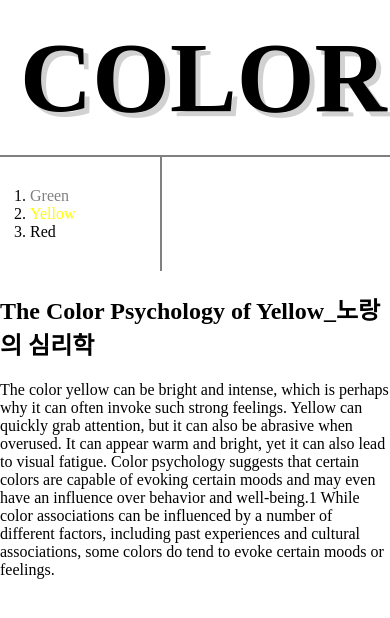
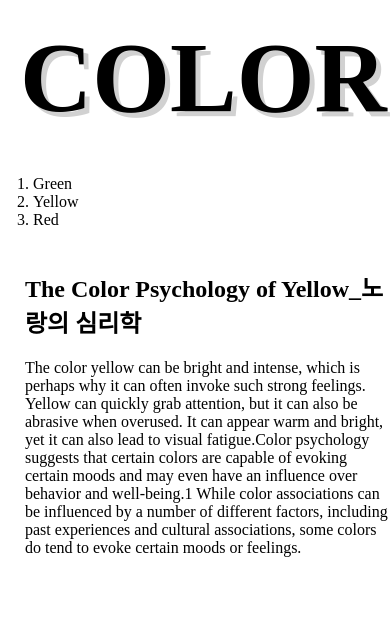
Before and after one commit to jihyoungahn/web1, a plain HTML site: page 2.html in a window 390 px wide. Shown: the top 618 px of the page. Drawn offline with Linux system fonts and the light colour scheme.

Commit message:
final
final?

```diff
--- a/2.html
+++ b/2.html
@@ -3,45 +3,22 @@
 <head>
   <title>WEB1 - yellow</title>
   <meta charset="utf-8">
+  <link rel="stylesheet" href="style.css">
 </head>
-<style>
-  body{
-    margin:0;
-  }
-  #active {
-    color:yellow;
-  }
-  .saw {
-    color:gray;
-  }
-  a {
-    color:black;
-    text-decoration: none;
-  }
-  h1 {
-    font-size: 100px;
-    text-align: center;
-    text-shadow: 5px 5px #d1d1d1;
-    border-bottom:2px solid gray;
-    margin:0;
-    padding: 20px;
-  }
-  ol {
-    border-right: 2px solid gray;
-    width:100px;
-    margin: 0;
-    padding: 30px;
-  }
-  </style>
 <body>
-<h1><a href="index.html">COLORS</a></h1>
-<ol>
-  <li><a href="1.html" class="saw">Green</a></li>
-  <li><a href="2.html"class="saw"id="active" >Yellow</a></li>
-  <li><a href="3.html">Red</a></li>
-</ol>
-  <h2><a href="https://www.verywellmind.com/color-psychology-green-2795817"target="_blank" title="original website">The Color Psychology of Yellow</a>_노랑의 심리학</h2>
-  <p>The color yellow can be bright and intense, which is perhaps why it can often invoke such strong feelings. Yellow can quickly grab attention, but it can also be abrasive when overused. It can appear warm and bright, yet it can also lead to visual fatigue.
-  Color psychology suggests that certain colors are capable of evoking certain moods and may even have an influence over behavior and well-being.1﻿ While color associations can be influenced by a number of different factors, including past experiences and cultural associations, some colors do tend to evoke certain moods or feelings.</p>
+  <h1><a href="index.html">COLORS</a></h1>
+  <div id="grid">
+    <ol>
+      <li><a href="1.html">Green</a></li>
+      <li><a href="2.html" >Yellow</a></li>
+      <li><a href="3.html">Red</a></li>
+    </ol>
+    <div id="article">
+      <h2><a href="https://www.verywellmind.com/color-psychology-green-2795817"target="_blank" title="original website">The Color Psychology of Yellow</a>_노랑의 심리학</h2>
+      <p>
+        The color yellow can be bright and intense, which is perhaps why it can often invoke such strong feelings. Yellow can quickly grab attention, but it can also be abrasive when overused. It can appear warm and bright, yet it can also lead to visual fatigue.Color psychology suggests that certain colors are capable of evoking certain moods and may even have an influence over behavior and well-being.1﻿ While color associations can be influenced by a number of different factors, including past experiences and cultural associations, some colors do tend to evoke certain moods or feelings.
+      </p>
+    </div>
+</div>
 </body>
 </html>
--- /dev/null
+++ b/style.css
@@ -0,0 +1,42 @@
+body{
+  margin:0;
+}
+a {
+  color:black;
+  text-decoration: none;
+}
+h1 {
+  font-size: 100px;
+  text-align: center;
+  text-shadow: 5px 5px #d1d1d1;
+  border-bottom:2px solid gray;
+  margin:0;
+  padding: 20px;
+}
+ol {
+  border-right: 2px solid gray;
+  width:100px;
+  margin: 0;
+  padding: 20px;
+}
+#grid{
+  display: grid;
+  grid-template-columns: 150px 1fr;
+}
+#grid Ol{
+  padding-left:33px;
+}
+#article{
+  padding-left:25px;
+}
+@media(max-width: 800px){
+  #grid{
+    display: block;
+  }
+  ol {
+    border-right:none;
+  }
+  h1 {
+    border-bottom:none;
+  }
+}
```
Also changed, not shown: 1.html (+6 -18 lines), 3.html (+8 -20 lines), mediaquery.html (added, +24 -0 lines).
